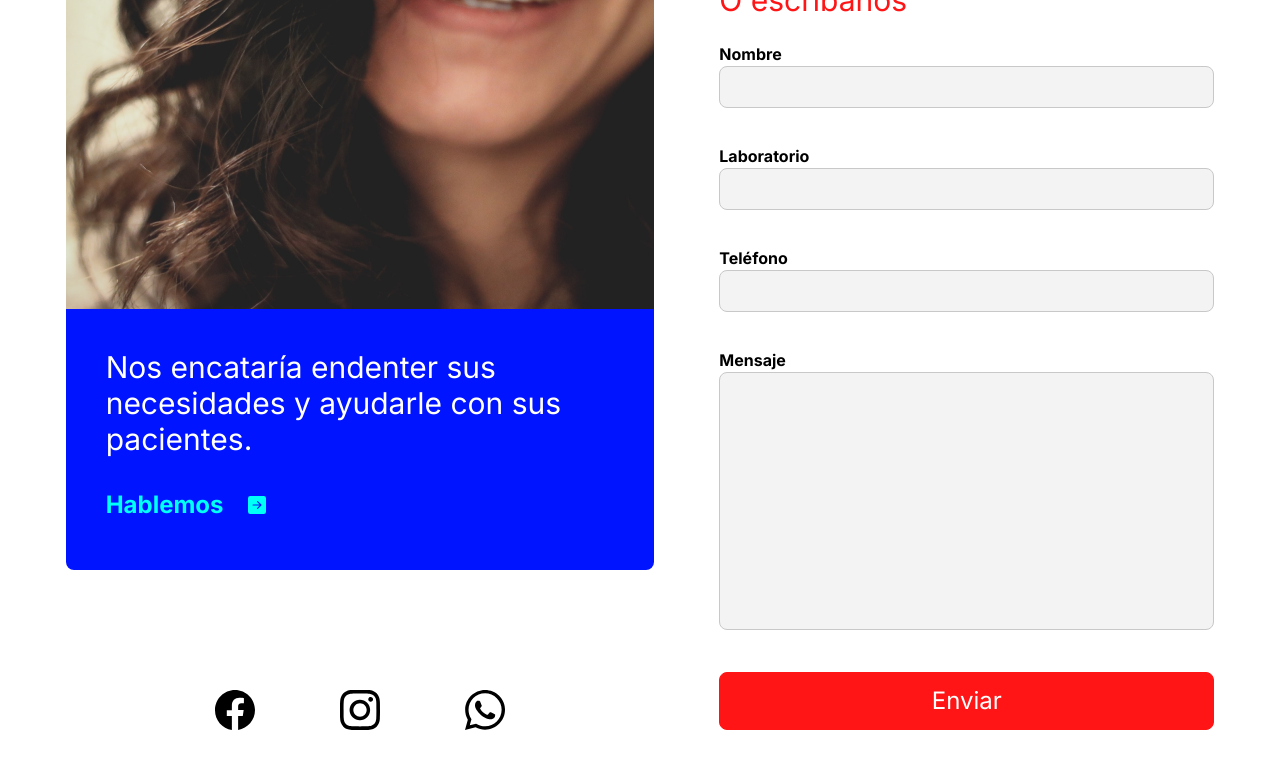
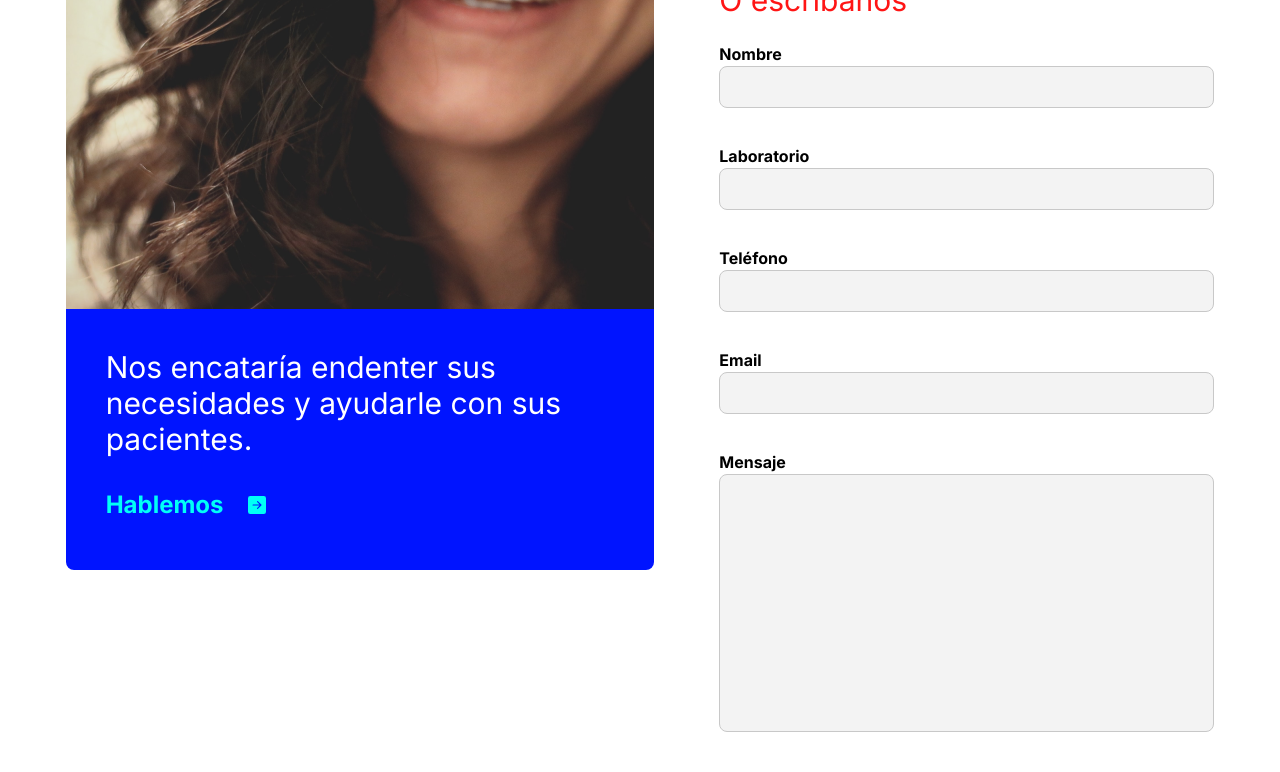
Before and after one commit to HyperMonkey3D/duodent-lab, a Next.js app: page / in a window 1280 px wide. Shown: the part 3402-4174 px from the top of the page. Built offline with nearby package versions, Linux system fonts and the light colour scheme.

Commit message:
implemented form

```diff
--- a/components/common/Form.tsx
+++ b/components/common/Form.tsx
@@ -1,24 +1,80 @@
+import {useForm, SubmitHandler } from "react-hook-form"
+
 const Form = () => {
+
+    interface Inputs {
+        name: string,
+        lab: string,
+        phone: number,
+        email: string,
+        message: string
+    }
+
+    const {register, handleSubmit, watch, trigger, formState: {errors} } = useForm<Inputs>()
+    const onSubmit: SubmitHandler<Inputs> = async (e: any) => {
+        console.log("data is", e)
+        const isValid = await trigger()
+        if(!isValid){
+            e.preventDefault()
+        }
+
+    }
+
     return(
-        <form action="" className=" border-t border-duo-stroke">
+        <form
+            onSubmit={()=>onSubmit}
+            className=" border-t border-duo-stroke"
+            action="https://formsubmit.co/063a527649569214b50062bd7d089766"
+            method="POST"
+        >
             <div className="py-6">
                 <h3 className="text-3xl text-duo-orange">O escríbanos</h3>
                     </div>
                 <div className="w-full">
                     <label htmlFor="" className="font-bold">Nombre</label>
-                    <input type="text" className="w-full py-2 border border-duo-stroke rounded-lg bg-duo-light-gray mb-9"/>
+                    <input
+                        type="text"
+                        className="w-full py-2 border border-duo-stroke rounded-lg bg-duo-light-gray mb-9"
+                        {...register("name", {required: true, maxLength: 25})}
+
+                    />
+
                 </div>
                 <div>
                     <label htmlFor="" className="font-bold">Laboratorio</label>
-                    <input type="text" className="w-full py-2 border border-duo-stroke rounded-lg bg-duo-light-gray mb-9"/>
+                    <input
+                        type="text"
+                        className="w-full py-2 border border-duo-stroke rounded-lg bg-duo-light-gray mb-9"
+                        {...register("lab", {required: true, maxLength: 40})}
+                    />
+
                 </div>
                 <div>
                     <label htmlFor="" className="font-bold">Teléfono</label>
-                    <input type="text" className="w-full py-2 border border-duo-stroke rounded-lg bg-duo-light-gray mb-9"/>
+                    <input
+                        type="text"
+                        className="w-full py-2 border border-duo-stroke rounded-lg bg-duo-light-gray mb-9"
+                        {...register("phone", {required: true, minLength:8, maxLength:8})}
+                    />
+                </div>
+                <div>
+                    <label htmlFor="" className="font-bold">Email</label>
+                    <input
+                        type="text"
+                        className="w-full py-2 border border-duo-stroke rounded-lg bg-duo-light-gray mb-9"
+                        {...register("email", {required: true, pattern: /^[a-zA-Z0-9._%+-]+@[a-zA-Z0-9.-]+\.[a-zA-Z]{2,}$/g}
+                        )}
+                    />
                 </div>
                 <div>
                     <label htmlFor="" className="font-bold">Mensaje</label>
-                    <textarea name="" id="" cols={30} rows={10} className="w-full py-2 border border-duo-stroke rounded-lg bg-duo-light-gray mb-9"></textarea>
+                    <textarea
+                        cols={30}
+                        rows={10}
+                        className="w-full py-2 border border-duo-stroke rounded-lg bg-duo-light-gray mb-9"
+                        {...register("message", {required: true, maxLength:240})}
+                    >
+                    </textarea>
                 </div>
                 <button type="submit" className="py-3 bg-duo-orange w-full border border-duo-orange rounded-lg text-2xl text-white">Enviar</button>
             </form>
--- a/components/common/Slider.tsx
+++ b/components/common/Slider.tsx
@@ -44,7 +44,7 @@ const Slider = () => {
                     .map((item) => {
                         const {index, name, clinic, message} = item
                         return(
-                            <div className={counter === index ? displayedCard : "hidden"}>
+                            <div className={counter === index ? displayedCard : "hidden"} key={index}>
                                 <h3 className="text-3xl font-bold mb-2">{name}</h3>
                                 <p className="text-xl mb-5">{clinic}</p>
                                 <q className="text-4xl">{message}</q>
--- a/package.json
+++ b/package.json
@@ -19,6 +19,7 @@
     "postcss": "8.4.24",
     "react": "18.2.0",
     "react-dom": "18.2.0",
+    "react-hook-form": "^7.44.3",
     "tailwindcss": "3.3.2",
     "typescript": "5.1.3"
   }
```
Also changed, not shown: 1 other file (tests, documents, lock files or other folders).
